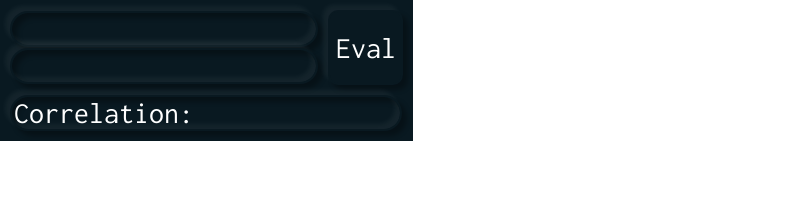
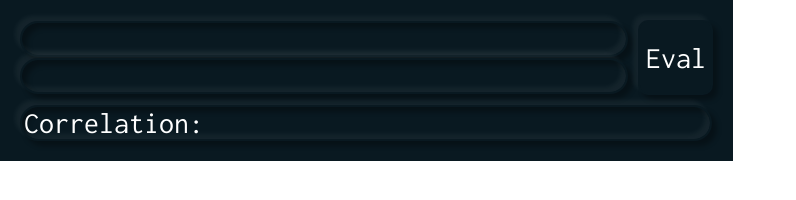
Before and after one commit to q12we34rt5/Multivariate-Statistical-Analysis-Resources, a plain HTML site: page correlation_calculator.html in a window 1280 px wide. Shown: the whole page, without its empty margins (0-796 px from the left). Drawn offline with Linux system fonts and the light colour scheme.

Commit message:
Update correlation_calculator.html

```diff
--- a/correlation_calculator.html
+++ b/correlation_calculator.html
@@ -17,7 +17,7 @@
             display: flex;
             flex-direction: column;
             position: absolute;
-            padding: 10px;
+            padding: 20px;
         }
 
         #input-eval-div {
@@ -33,7 +33,7 @@
         }
 
         #input-div>input {
-            width: calc(var(--digit-size) * 10);
+            width: calc(var(--digit-size) * 20);
             height: var(--digit-size);
             margin: auto;
             color: white;
@@ -77,7 +77,7 @@
         }
 
         #corr-display {
-            width: calc(var(--digit-size) * 12.8);
+            width: calc(var(--digit-size) * 22.8);
             height: var(--digit-size);
             margin-top: 10px;
             color: white;
```
